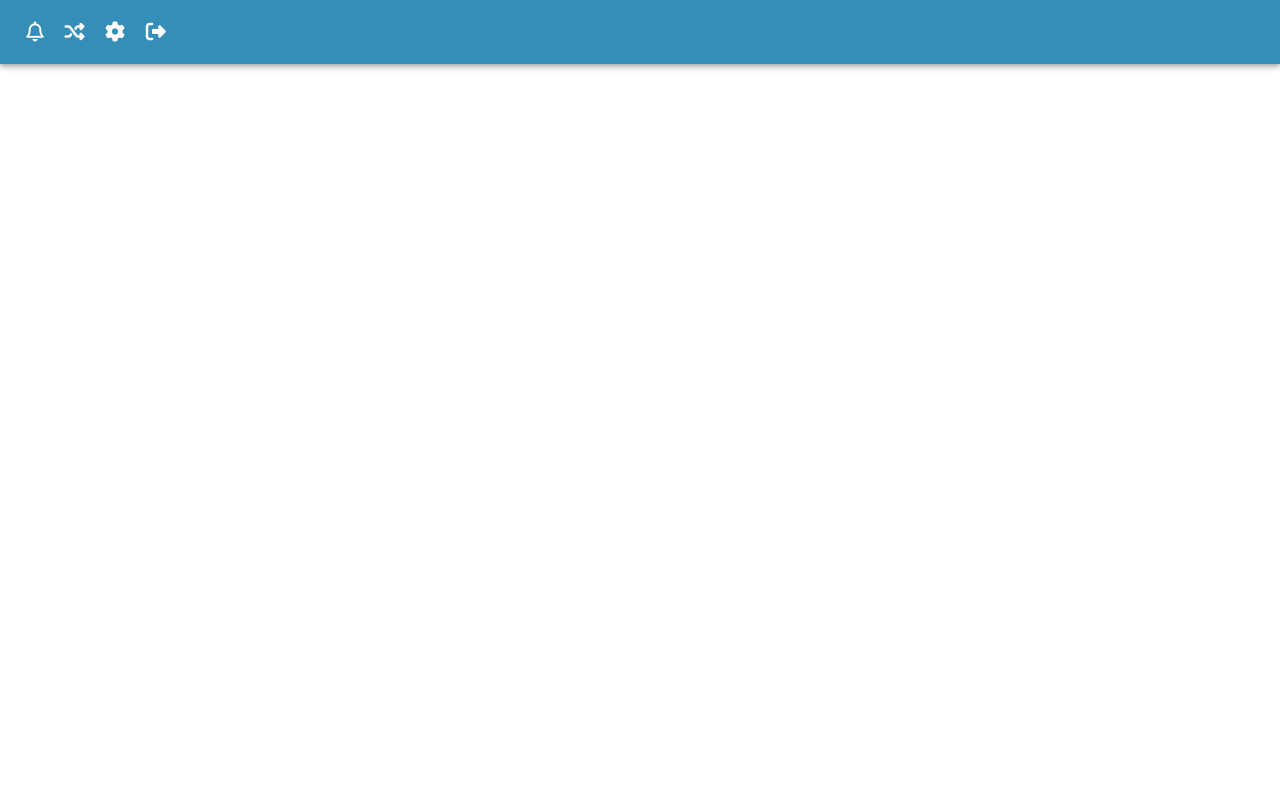
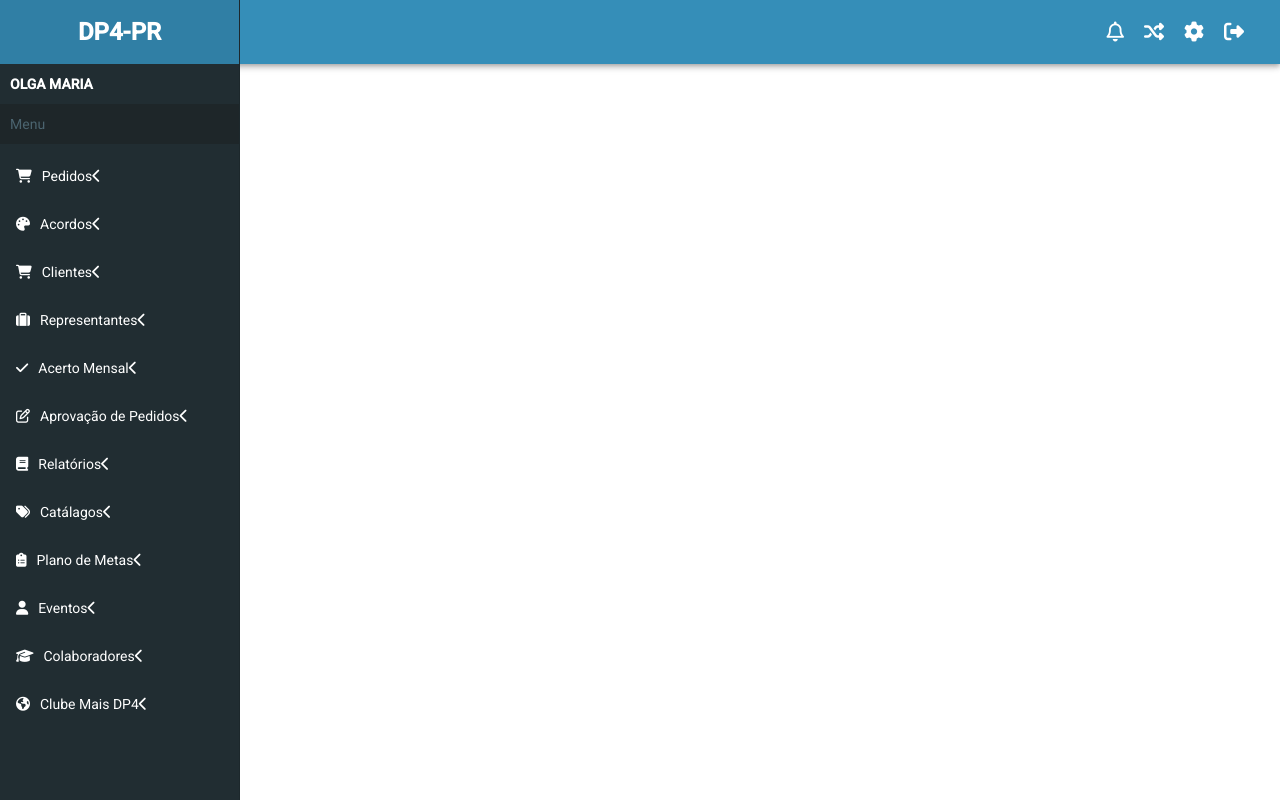
Before and after one commit to OlgaMariaS/Projeto-Menu, an Angular app: page / in a window 1280 px wide. Built offline with nearby package versions, Linux system fonts and the light colour scheme.

Commit message:
criação do menu e ajustes pelo css

```diff
--- a/src/app/app.component.html
+++ b/src/app/app.component.html
@@ -1,3 +1,2 @@
     <app-header></app-header>
-    <!-- <app-footer></app-footer>
-    <app-nav></app-nav> -->
+    <app-nav></app-nav>
--- a/src/app/header/header.component.css
+++ b/src/app/header/header.component.css
@@ -5,13 +5,13 @@
     color: #fff;
 }
 .cantoSuperiorDireito {
+    float: right;
     display: flex;
-    justify-content: space-around;
-    float: right;
-    width: 10rem;
+    width: 100%;
+    justify-content: flex-end;
 }
 .cantoSuperiorDireito a, i{
     color: #fff;
-    /* letter-spacing: 20px; adicionaria espaço entre os elemento de 20px*/
+    letter-spacing: 20px; /*adiciona espaço entre os elemento de 20px */
     cursor: pointer;
 }
--- /dev/null
+++ b/src/app/nav/nav.component.css
@@ -0,0 +1,36 @@
+h1{
+    font-weight: bold;
+    background-color: #307fa5;
+    padding: 16px;
+    border: 0;
+    text-align: center;
+}
+#tituloMenu {
+    background-color: #1e2629;
+    padding: 10px;
+    color: #4b646f;
+}
+#usuario{
+    font-weight: bold;
+    padding: 10px;
+}
+h1, #usuario, #tituloMenu {
+    margin: 0%;
+}
+.sidenav  {
+    background-color: #212d32;
+    color: #fff;
+    width: 15rem;
+    height: 100rem; /*verificar tamanho na tela e que seja dinamico*/
+}
+.sidenav a {
+    color: #FFF;
+    font-size: 1em;
+    padding: 0;
+}
+.sidenav i {
+    padding-right: 10px;
+}
+/* .sidenav > a > .setas{
+    padding-left: 100px;
+} setas alinhadas a direita */
--- /dev/null
+++ b/src/app/nav/nav.component.html
@@ -0,0 +1,69 @@
+<mat-sidenav-container class="menu">
+    <mat-sidenav class="sidenav" mode="side" opened fixedInViewport="true">
+        <h1>DP4-PR</h1>
+        <p id="usuario">OLGA MARIA </p>
+        <p id="tituloMenu">Menu</p>
+        <mat-nav-list class="nav-list">
+            <a mat-list-item>
+                <i class="fas fa-shopping-cart"></i>
+                Pedidos
+                <i class= "setas" class="fas fa-chevron-left"></i>
+            </a>
+            <a mat-list-item>
+                <i class="fas fa-palette"></i>
+                Acordos
+                <i class="setas" class="fas fa-chevron-left"></i>
+            </a>
+            <a mat-list-item>
+                <i class="fas fa-shopping-cart"></i>
+                Clientes
+                <i class= "setas" class="fas fa-chevron-left"></i>
+            </a>
+            <a mat-list-item>
+                <i class="fas fa-suitcase"></i>
+                Representantes
+                <i class= "setas" class="fas fa-chevron-left"></i>
+            </a>
+            <a mat-list-item>
+                <i class="fas fa-check"></i>
+                Acerto Mensal
+                <i class= "setas" class="fas fa-chevron-left"></i>
+            </a>
+            <a mat-list-item>
+                <i class="far fa-edit"></i>
+                Aprovação de Pedidos
+                <i class= "setas" class="fas fa-chevron-left"></i>
+            </a>
+            <a mat-list-item>
+                <i class="fas fa-book"></i>
+                Relatórios
+                <i class= "setas" class="fas fa-chevron-left"></i>
+            </a>
+            <a mat-list-item>
+                <i class="fas fa-tags"></i>
+                Catálagos
+                <i class= "setas" class="fas fa-chevron-left"></i>
+            </a>
+            <a mat-list-item>
+                <i class="fas fa-clipboard-list"></i>
+                Plano de Metas
+                <i class= "setas" class="fas fa-chevron-left"></i>
+            </a>
+            <a mat-list-item>
+                <i class="fas fa-user"></i>
+                Eventos
+                <i class= "setas" class="fas fa-chevron-left"></i>
+            </a>
+            <a mat-list-item>
+                <i class="fas fa-graduation-cap"></i>
+                Colaboradores
+                <i class= "setas" class="fas fa-chevron-left"></i>
+            </a>
+            <a mat-list-item>
+                <i class="fas fa-globe-americas"></i>
+                Clube Mais DP4
+                <i class= "setas" class="fas fa-chevron-left"></i>
+            </a>
+        </mat-nav-list>
+    </mat-sidenav>
+</mat-sidenav-container>
--- /dev/null
+++ b/src/app/nav/nav.component.ts
@@ -0,0 +1,15 @@
+import { Component, OnInit } from '@angular/core';
+
+@Component({
+  selector: 'app-nav',
+  templateUrl: './nav.component.html',
+  styleUrls: ['./nav.component.css']
+})
+export class NavComponent implements OnInit {
+
+  constructor() { }
+
+  ngOnInit(): void {
+  }
+
+}
```
Also changed, not shown: src/app/app.module.ts (+9 -2 lines), src/app/header/header.component.html (+0 -111 lines), 1 other file (tests, documents, lock files or other folders).
